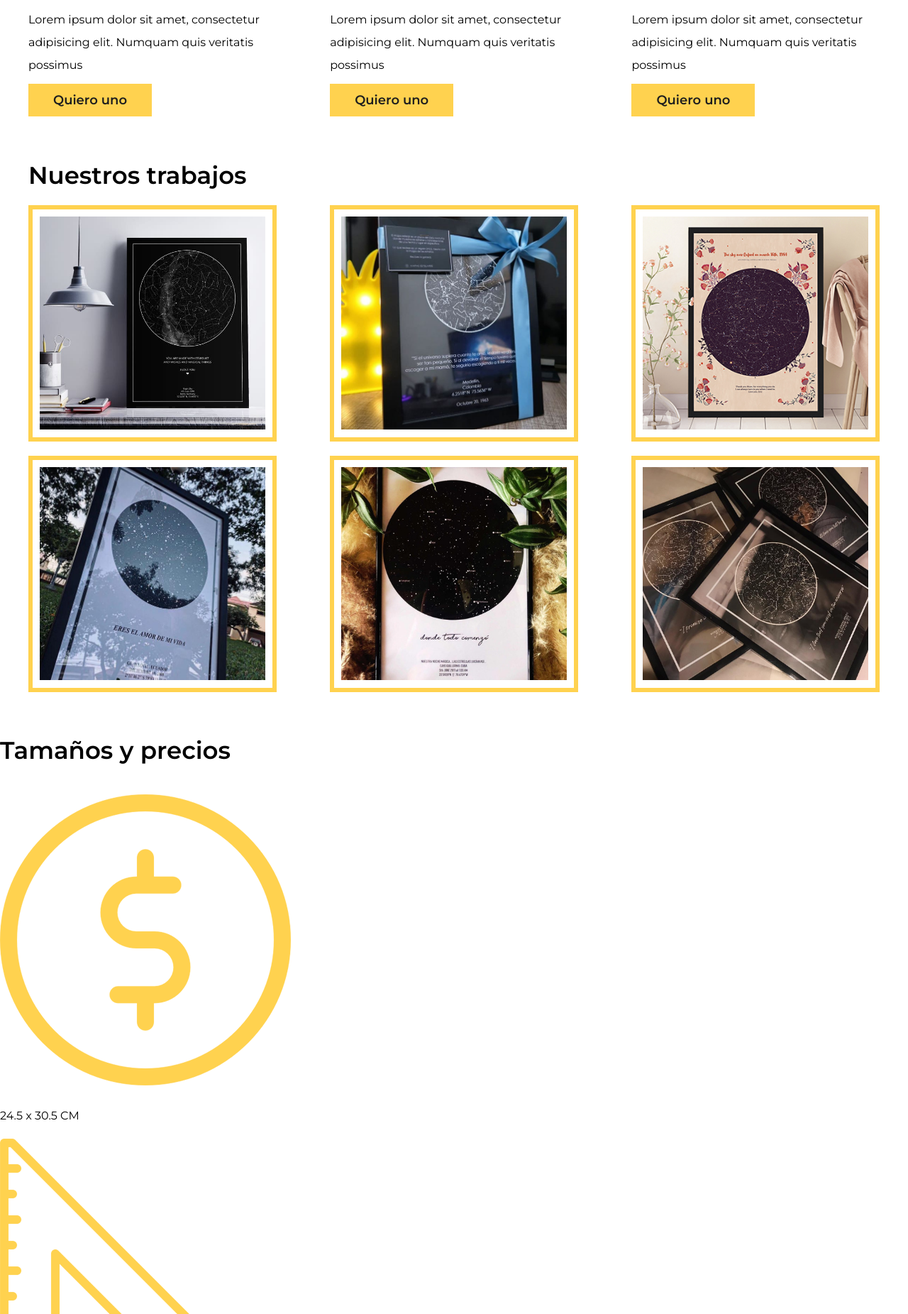
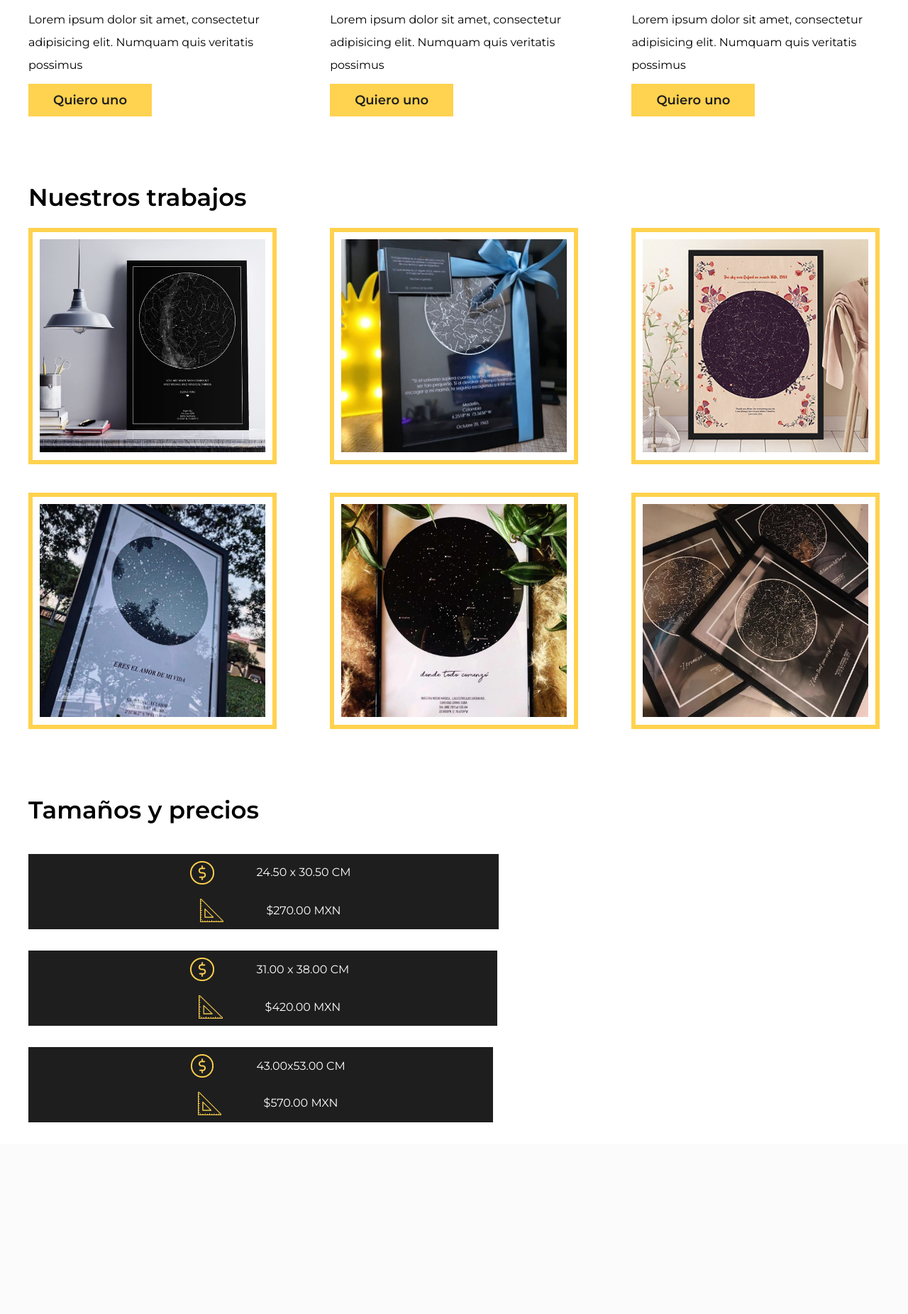
Before and after one commit to jdanielh24/MapasEstelaresLaguna, a PHP site: page /productos.html in a window 1280 px wide. Shown: the part 569-2420 px from the top of the page at 71% size. After the commit the page ends 2150 px from the top, so only its background shows below. Run offline with PHP 8.4, Linux system fonts and the light colour scheme.

Commit message:
seccion ded precios terminada

```diff
--- a/css/styles.css
+++ b/css/styles.css
@@ -101,7 +101,7 @@ h4 {
 .contenedor-disenos {
     display: flex;
     justify-content: space-between;
-    margin-bottom: 2rem;
+    margin-bottom: 4rem;
     flex-wrap: wrap;
     margin-top: -2rem;
 }
@@ -110,7 +110,7 @@ h4 {
     flex-grow: 0;
     flex-shrink: 0;
     flex-basis: calc((33.3%) - 5rem);
-    margin-bottom: 2rem;
+    margin-bottom: 4rem;
 }
 .marco-imagen img {
     width: 100%;
@@ -136,3 +136,40 @@ h4 {
     padding: 1rem 1rem 0 1rem;
     border: 0.66rem solid #ffd24f;
 }
+/*preciosTamaños*/
+.contenedor-precios {
+    height: 100%;
+    display: flex;
+    flex-direction: column;
+    justify-content: CENTER;
+}
+.info-precio-tamano  {
+    display: flex;
+    flex-direction: column;
+    justify-content: space-between;
+    margin-top: 0rem;
+    margin-bottom: 3rem;
+    background-color: #1e1e1e;
+    flex-basis: calc((33.3%) - 1rem);
+    width: fit-content;
+
+}
+.informacion{
+    display: flex;
+    justify-content: center;
+    margin-bottom: -3rem;
+    flex-wrap: wrap;
+    margin-top: -3rem;
+    align-items: center;
+
+}
+.informacion img {
+    width: 5%;
+    height: auto;
+    object-fit: cover;
+    padding: 4rem;
+}
+.informacion p {
+    padding: 2rem;
+    color: #ffffff;
+}
--- a/productos.html
+++ b/productos.html
@@ -105,22 +105,46 @@
             </div>
         </section>
 
+        <section class="contenedor">
             <h2>Tamaños y precios</h2>
 
+            <div class="contenedor-precios">
+
+                <div class="info-precio-tamano">
+                    <div class="informacion">
                         <img src="img/Precio.png" alt="logo de precio">
-        <p>24.5 x 30.5 CM</p>
+                        <p>24.50 x 30.50 CM</p>
+                    </div>
+                    <div class="informacion">
                         <img src="img/Tamaño.png" alt="logo de tamaño">
-        <p>$270</p>
+                        <p>$270.00 MXN</p>
+                    </div>
+                </div>
 
+                <div class="info-precio-tamano">
+                    <div class="informacion">
                         <img src="img/Precio.png" alt="logo de precio">
-        <p>31 x 38 CM</p>
+                        <p>31.00 x 38.00 CM</p>
+                    </div>
+                    <div class="informacion">
                         <img src="img/Tamaño.png" alt="logo de tamaño">
-        <p>$420</p>
+                        <p>$420.00 MXN</p>
+                    </div>
+                </div>
 
+
+                <div class="info-precio-tamano">
+                    <div class="informacion">
                         <img src="img/Precio.png" alt="logo de precio">
-        <p>43 x 53 CM</p>
+                        <p>43.00x53.00 CM</p>
+                    </div>
+                    <div class="informacion">
                         <img src="img/Tamaño.png" alt="logo de tamaño">
-        <p>$570</p>
+                        <p>$570.00 MXN</p>
+                    </div>
+                </div>
+            </div>
+        </section>
 
     </body>
 
```
Lines whose indentation alone changed are shown as unchanged.
